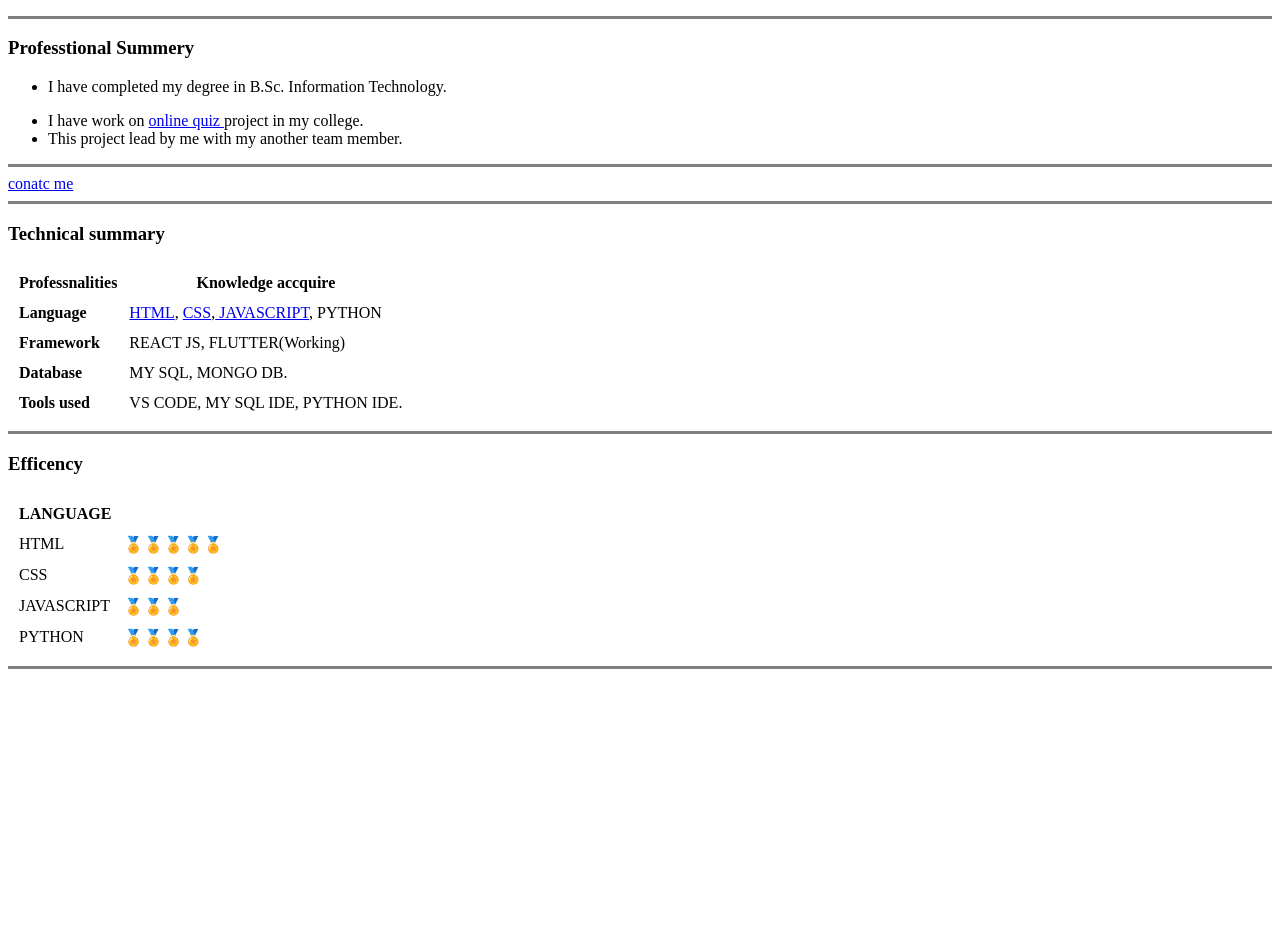
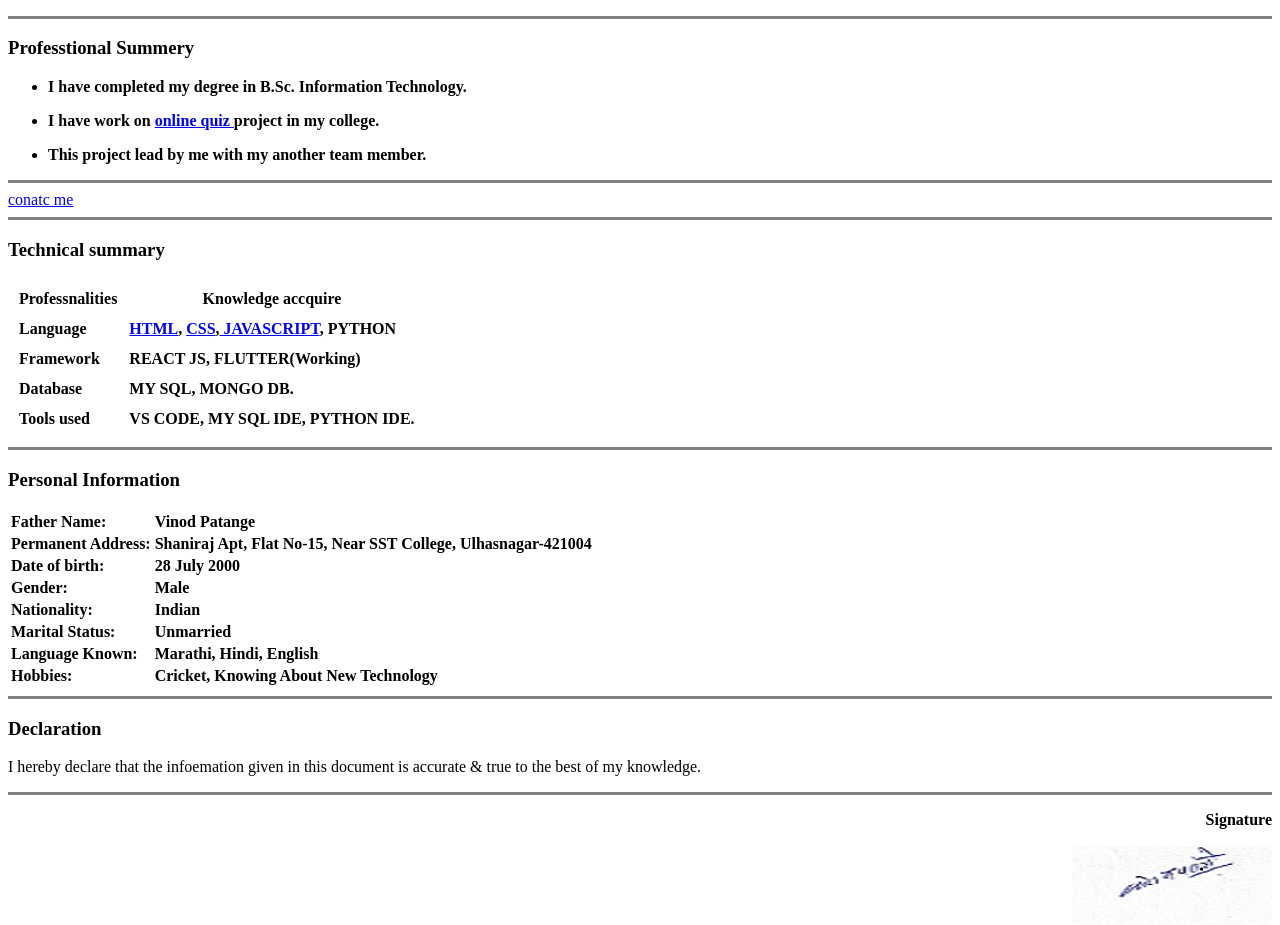
Before and after one commit to Ketan2807/Resume, a plain HTML site: page index.html in a window 1280 px wide. Shown: the part 411-1336 px from the top of the page. Before the commit the page ends 1088 px from the top, so only its background shows below. Drawn offline with Linux system fonts and the light colour scheme.

Commit message:
create index.html

```diff
--- a/index.html
+++ b/index.html
@@ -1,3 +1,4 @@
+
          <!DOCTYPE html>
 <html lang="en" dir="ltr">
 
@@ -39,17 +40,19 @@
       </ul>
       <hr size="3" noshade>
       <h3>Professtional Summery</h3>
+      <strong>
       <ul>
         <li>
-          <p>I have completed my degree in B.Sc. Information Technology.</p>
-        </li>
-        <li>I have work on <a href="https://en.wikipedia.org/wiki/Online_quiz">online quiz </a>project in my college.</li>
-        <li>This project lead by me with my another team member.</li>
+          <p>I have completed my degree in B.Sc. Information Technology.</p></li>
+        <p><li>I have work on <a href="https://en.wikipedia.org/wiki/Online_quiz">online quiz </a>project in my college.</li></p>
+<p>        <li>This project lead by me with my another team member.</li></p>
       </ul>
+      </strong>
       <hr size="3" noshade>
       <a href="contac me.html">conatc me</a>
       <hr size="3" noshade>
       <h3>Technical summary</h3>
+      <strong>
       <table cellspacing="10">
         <thead>
           <th><strong>Professnalities</strong></th>
@@ -73,32 +76,52 @@
           <td>VS CODE, MY SQL IDE, PYTHON IDE.</td>
         </tr>
       </table>
+</strong>
+
 
 <hr size="3" noshade>
-      <h3>Efficency</h3>
-
-      <table cellspacing="10">
-        <thead>
-          <th>LANGUAGE</th>
-
-        </thead>
+<h3>Personal Information</h3>
+<strong>
+<table>
   <tr>
-          <td>HTML</td>
-          <td>🏅🏅🏅🏅🏅</td>
+    <td><strong>Father Name:</strong></td>
+    <td>Vinod Patange</td>
   </tr>
   <tr>
-          <td>CSS</td>
-          <td>🏅🏅🏅🏅</td>
+    <td>Permanent Address:</td>
+    <td>Shaniraj Apt, Flat No-15, Near SST College, Ulhasnagar-421004</td>
   </tr>
   <tr>
-          <td>JAVASCRIPT</td>
-          <td>🏅🏅🏅</td>
+    <td>Date of birth:</td>
+    <td>28 July 2000 </td>
   </tr>
   <tr>
-          <td>PYTHON</td>
-          <td>🏅🏅🏅🏅</td>
+    <td>Gender:</td>
+    <td>Male</td>
+  </tr>
+  <tr>
+    <td>Nationality:</td>
+    <td>Indian</td>
+  </tr>
+  <tr>
+    <td>Marital Status:</td>
+    <td>Unmarried</td>
+  </tr>
+  <tr>
+    <td>Language Known:</td>
+    <td>Marathi, Hindi, English</td>
+  </tr>
+  <tr>
+    <td>Hobbies:</td>
+    <td>Cricket, Knowing About New Technology</td>
   </tr>
 </table>
+</strong>
 <hr size="3" noshade>
+<h3>Declaration</h3>
+<p>I hereby declare that the infoemation given in this document is accurate & true to the best of my knowledge.</p>
+<hr size="3" noshade>
+<strong><p align="right">Signature</p></strong>
+<img src="kp sign.jpg" alt="Ketan signature" align="right">
 </body>
 </html>
```
Lines whose indentation alone changed are shown as unchanged.
